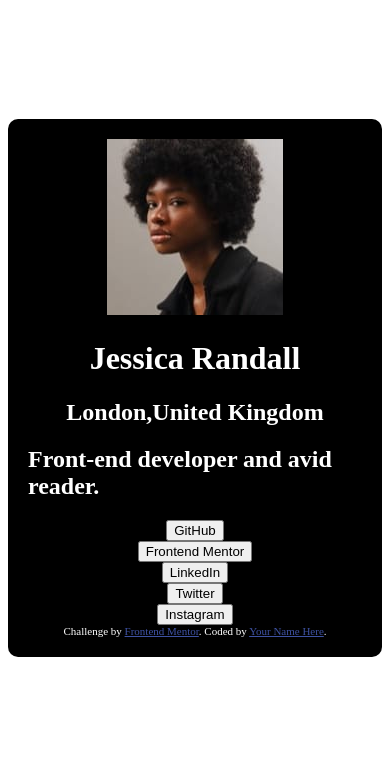
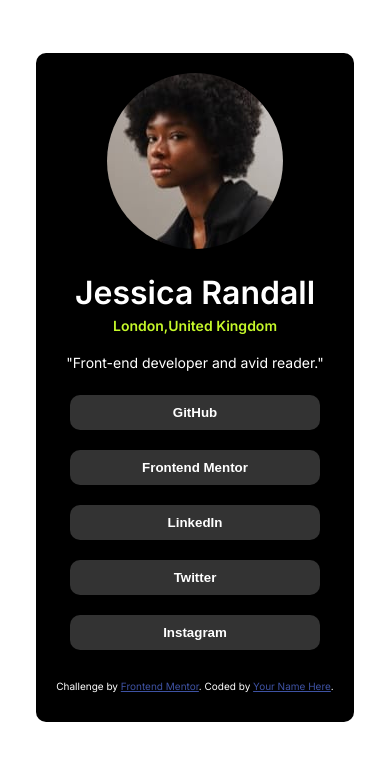
Before and after one commit to faskaismail/social-links-profile, a plain HTML site: page index.html in a window 390 px wide. Drawn offline with Linux system fonts and the light colour scheme.

Commit message:
version sans responsive

```diff
--- a/index.html
+++ b/index.html
@@ -18,10 +18,12 @@
   <body>
     <div class="container">
       <div id="fontback">
-        <div><img src="./assets/images/avatar-jessica.jpeg" alt="" /></div>
+        <div>
+          <img src="./assets/images/avatar-jessica.jpeg" alt="" />
+        </div>
         <h1>Jessica Randall</h1>
-        <h2>London,United Kingdom</h2>
-        <h2>Front-end developer and avid reader.</h2>
+        <h4>London,United Kingdom</h4>
+        <p>"Front-end developer and avid reader."</p>
         <div>
           <button>GitHub</button>
         </div>
--- a/styles.css
+++ b/styles.css
@@ -1,3 +1,5 @@
+@import url("https://fonts.googleapis.com/css2?family=Inter:ital,opsz,wght@0,14..32,100..900;1,14..32,100..900&display=swap");
+
 .container {
   height: 90vh;
   justify-items: center;
@@ -5,16 +7,56 @@
 }
 
 #fontback {
+  font-family: "inter", sans-serif;
   background-color: black;
-  color: white;
+  color: hsl(0, 0%, 100%);
   justify-items: center;
   padding: 20px;
   border-radius: 10px;
 }
 
+img {
+  border-radius: 100px;
+}
+
+#fontback h1 {
+  font-weight: 600;
+  margin: 20px 0px 5px 0px;
+}
+
+#fontback h4 {
+  font-size: 14px;
+  font-weight: 600;
+  color: hsl(75, 94%, 57%);
+  margin: 0px 0px 20px 0px;
+}
+
+#fontback p {
+  font-weight: 400;
+  font-size: 14px;
+}
+
+button {
+  width: 250px;
+  height: 35px;
+  margin: 10px;
+  border-radius: 10px;
+  border: solid 0px;
+  color: hsl(0, 0%, 100%);
+  background-color: hsl(0, 0%, 20%);
+  font-weight: 900;
+  transition: background-color 0.5s;
+}
+
+button:hover {
+  background-color: hsl(75, 94%, 57%);
+  color: hsl(0, 0%, 20%);
+}
+
 .attribution {
-  font-size: 11px;
+  font-size: 10px;
   text-align: center;
+  margin: 20px 0px 10px 0px;
 }
 .attribution a {
   color: hsl(228, 45%, 44%);
```
